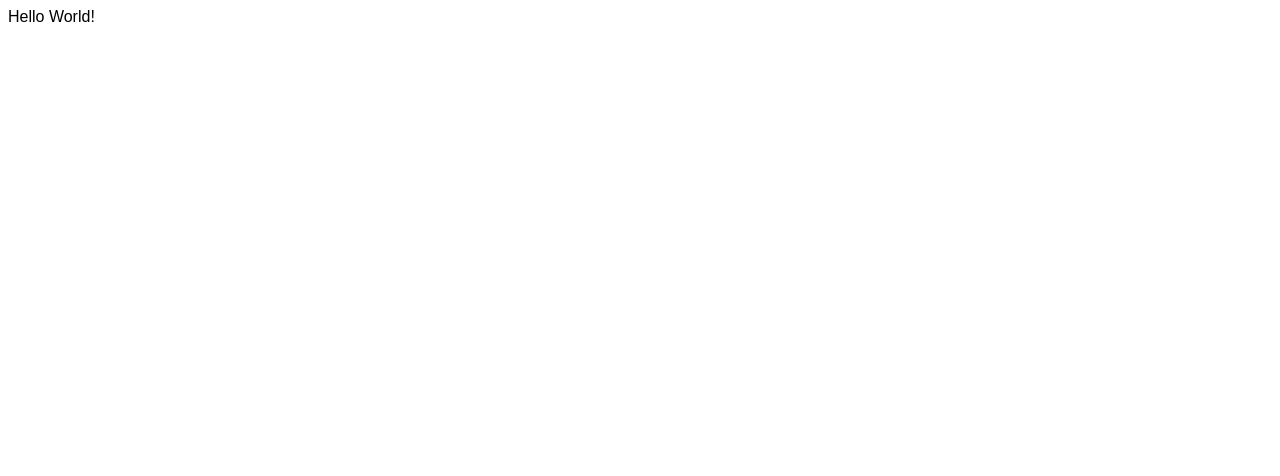
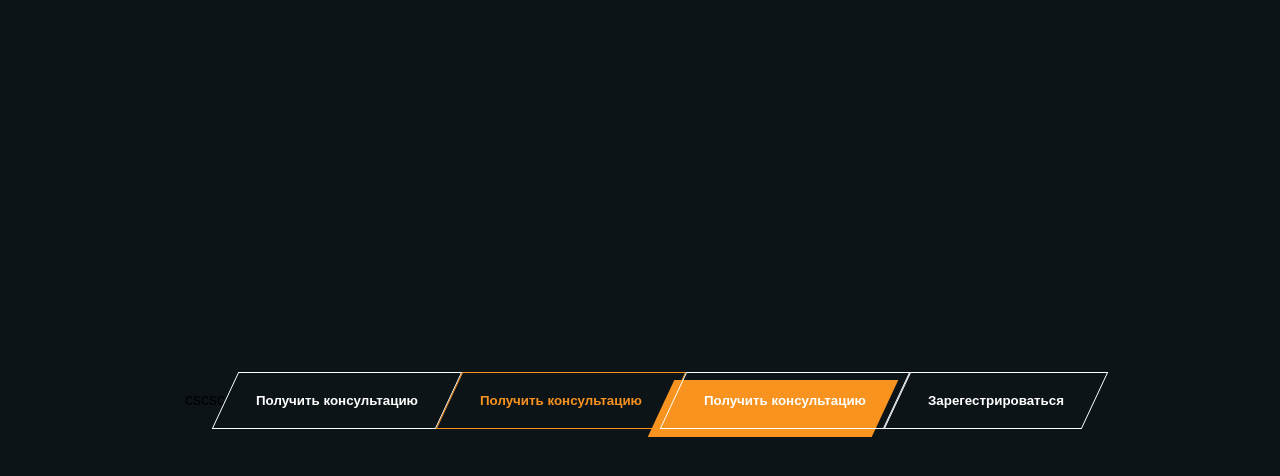
Before and after one commit to PushkinDenis/impulse-hall, a Vue app: page / in a window 1280 px wide. Shown: the top 476 px of the page. Built offline with nearby package versions, Linux system fonts and the light colour scheme; a web font is replaced by a local one.

Commit message:
Create Button

```diff
--- a/src/App.vue
+++ b/src/App.vue
@@ -1,11 +1,23 @@
-<script setup lang="ts"></script>
+<script setup lang="ts">
+import Button from './Button.vue';
+</script>
 
 <template>
-  <div>Hello World!</div>
+  <div class="container">
+    <div>cscsc</div>
+    <Button>{{ 'Получить консультацию' }}</Button>
+    <Button color="orange">{{ 'Получить консультацию' }}</Button>
+    <Button variant="custom">{{ 'Получить консультацию' }}</Button>
+    <Button>{{ 'Зарегестрироваться' }}</Button>
+  </div>
 </template>
 
 <style scoped>
-div {
-  font-family: var(--font-main);
+.container {
+  display: flex;
+  height: 100vh;
+  width: 100%;
+  justify-content: center;
+  align-items: center;
 }
 </style>
--- /dev/null
+++ b/src/Button.vue
@@ -0,0 +1,76 @@
+<template>
+  <div class="cont" :class="[variant, color]">
+    <button class="btn" @click="$emit('click')">
+      <span class="content">
+        <slot>Кнопка</slot>
+      </span>
+    </button>
+  </div>
+</template>
+
+<script setup lang="ts">
+defineProps({
+  variant: {
+    type: String as () => 'regular' | 'custom',
+    default: 'regular',
+  },
+  color: {
+    type: String as () => 'regular' | 'orange',
+    default: 'regular',
+  },
+});
+
+defineOptions({ name: 'AppButton' });
+</script>
+
+<style scoped>
+.cont {
+  position: relative;
+  display: inline-block;
+}
+
+.cont.custom::before {
+  content: '';
+  position: absolute;
+  top: 8px;
+  left: -12px;
+  right: 12px;
+  bottom: -8px;
+  background: var(--color-orange);
+  transform: skew(-25deg);
+  z-index: 0;
+  pointer-events: none;
+}
+
+.btn {
+  position: relative;
+  z-index: 1;
+  background: transparent;
+  padding: 20px 30px;
+  cursor: pointer;
+  transform: skew(-25deg);
+  display: inline-block;
+  border: 1px solid var(--color-bg-light, #fff);
+  color: var(--color-bg-light, #fff);
+}
+
+.cont.orange .btn {
+  color: var(--color-orange, #ff7a00);
+  border-color: var(--color-orange, #ff7a00);
+}
+
+.cont.orange .btn:hover,
+.cont.orange .btn:active,
+.cont.orange .btn:focus {
+  background: var(--color-orange, #ff7a00);
+  color: var(--color-bg-light, #fff);
+}
+
+.content {
+  display: inline-block;
+  position: relative;
+  z-index: 2;
+  transform: skew(25deg);
+  font-weight: var(--font-bold);
+}
+</style>
--- a/src/style.css
+++ b/src/style.css
@@ -5,6 +5,18 @@
   --color-grey: #85898b;
 
   --font-main: 'Montserrat', sans-serif;
+
+  --font-bold: 700;
+}
+
+* {
+  font-family: var(--font-main);
+}
+
+html body {
+  margin: 0;
+  background: var(--color-bg);
+  height: 100vh;
 }
 
 @font-face {
```
